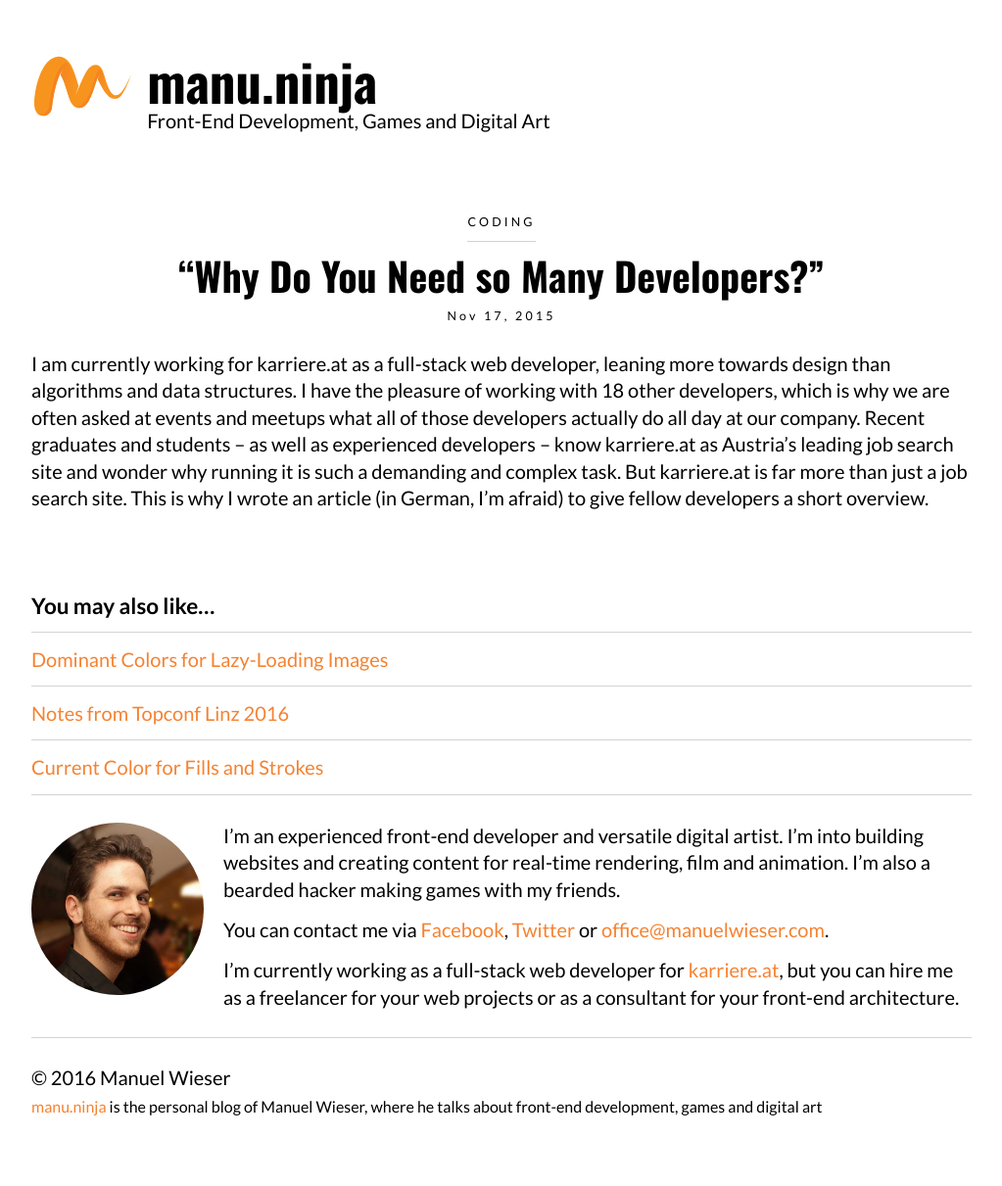
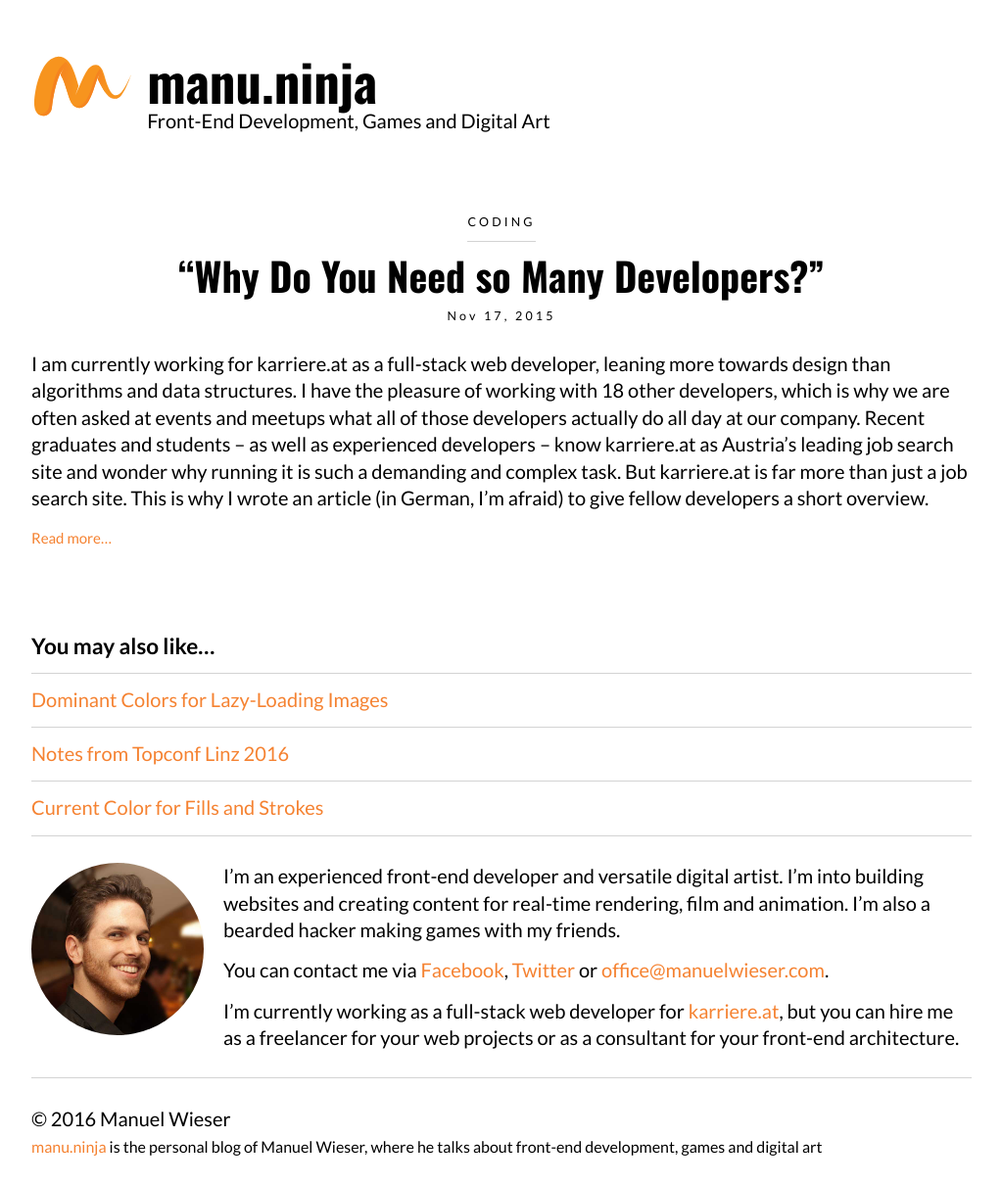
Before and after one commit to Lorti/manu.ninja, a Jekyll site: the page built from _posts/2015-11-17-why-do-you-need-so-many-developers.md, in a window 1280 px wide. Shown: the whole page at 98% size, without its empty margins (128-1151 px from the left). Built offline with Jekyll 4.4.1, drawn with Linux system fonts in a browser that asks for light colours; nearby versions of some CDN libraries; comment, search, counter and statistics services are not loaded; before the commit the page ends 1170 px from its top, so only the background shows below that.

Commit message:
please don't index external posts, mr. roboto

```diff
--- a/_layouts/default.html
+++ b/_layouts/default.html
@@ -27,7 +27,12 @@
               href="{{ '/feed.xml' | prepend: site.baseurl | prepend: site.url }}"/>
 
         <meta name="google-site-verification" content="ksUOGNNttZF4FJuFdVLzSvvTEJyh5Leip6UsFAElMSc">
-        <meta name="robots" content="index, follow">
+
+        {% if page.external %}
+            <meta name="robots" content="none">
+        {% else %}
+            <meta name="robots" content="index, follow">
+        {% endif %}
 
         <meta property="og:title" content="{% if page.title %}{{ page.title }}{% else %}{{ site.title }}{% endif %}">
         <meta property="og:description" content="{% if page.summary %}{{ page.summary | strip_html | strip_newlines | truncate: 160 }} {% elsif page.excerpt %}{{ page.excerpt | strip_html | strip_newlines | truncate: 160 }}{% else %}{{ site.description }}{% endif %}">
--- a/_layouts/post.html
+++ b/_layouts/post.html
@@ -26,6 +26,12 @@
 
     <div class="Article-content">
         {{ content }}
+
+        {% if page.external %}
+            <p class="Article-link">
+                <a href="{{ page.external }}">Read more…</a>
+            </p>
+        {% endif page.external %}
     </div>
 
     {% if jekyll.environment == 'production' %}
```
